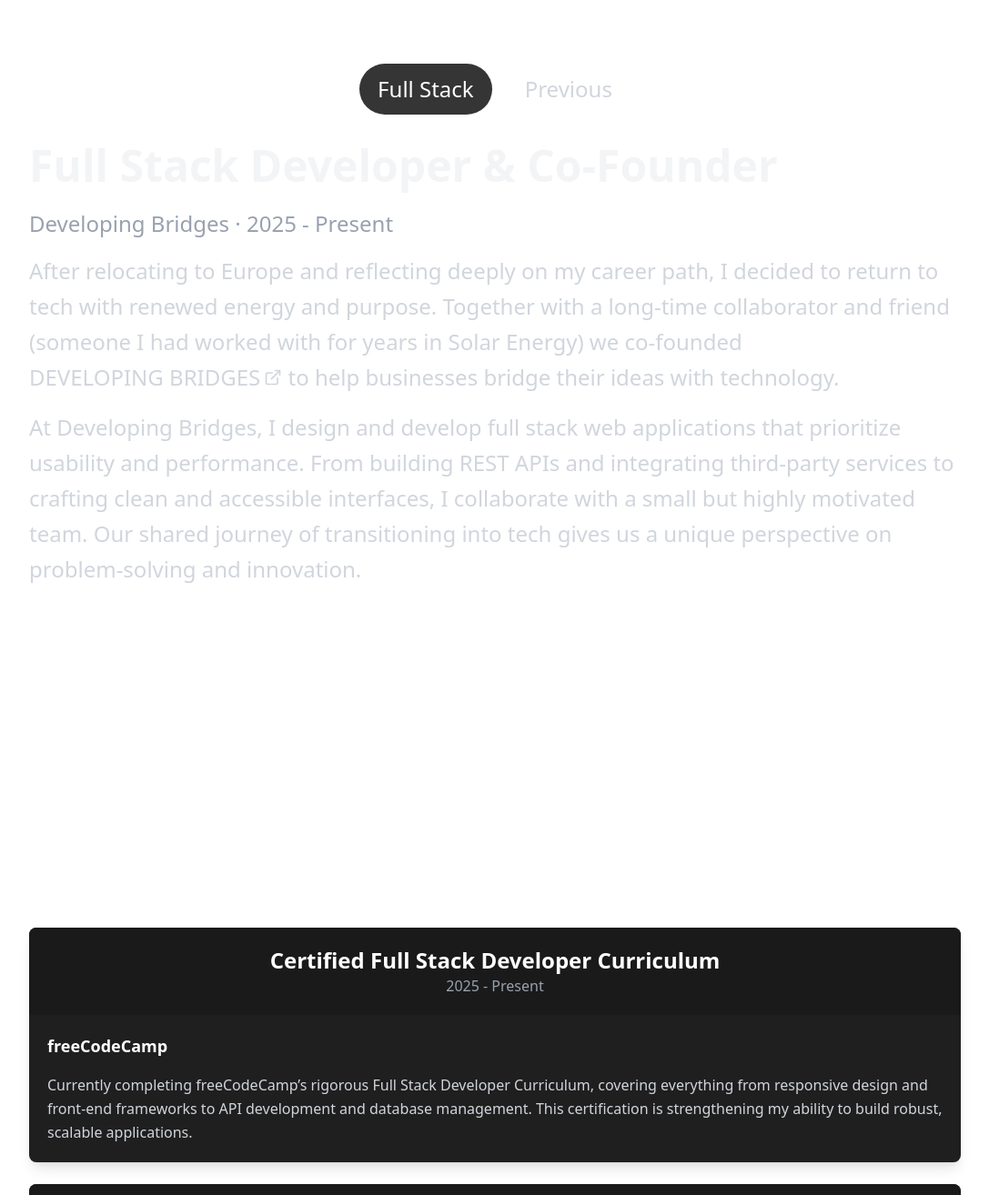
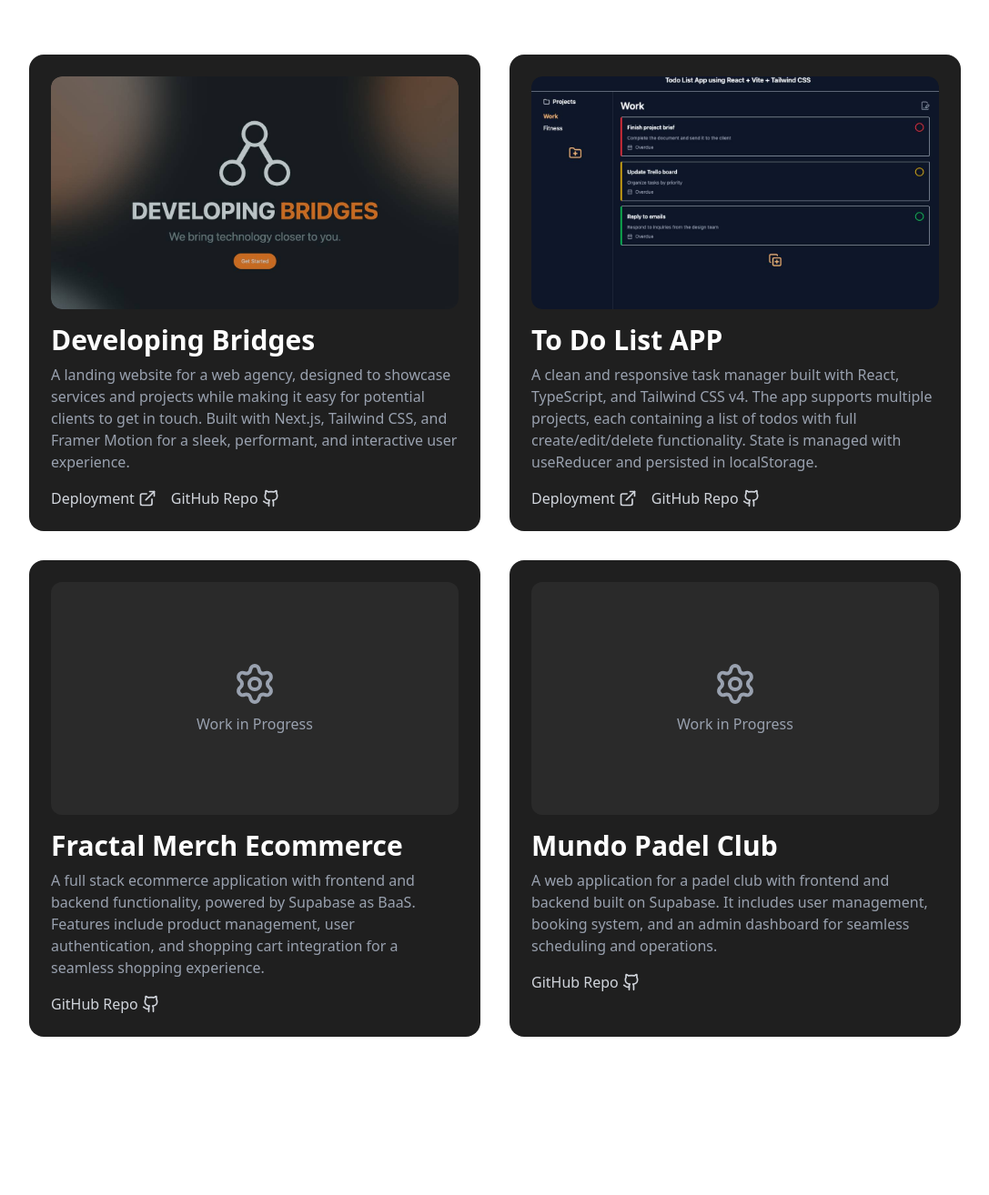
Before and after one commit to Bugedo/bugedo.dev, a Next.js app: page / in a window 1280 px wide. Shown: the part 976-2290 px from the top of the page at 91% size, without its empty margins (96-1183 px from the left). Built offline with nearby package versions, Linux system fonts and the light colour scheme.

Commit message:
feat(projects): add Projects section with cards and work-in-progress placeholders

```diff
--- a/app/page.tsx
+++ b/app/page.tsx
@@ -1,4 +1,5 @@
 import Hero from '@/components/Hero';
+import Projects from '@/components/Projects';
 import WorkExperience from '@/components/WorkExperience';
 import Education from '@/components/Education';
 
@@ -6,6 +7,7 @@ export default function Home() {
   return (
     <main className="flex flex-col min-h-screen">
       <Hero />
+      <Projects />
       <WorkExperience />
       <Education />
     </main>
--- a/components/Header.tsx
+++ b/components/Header.tsx
@@ -51,6 +51,9 @@ export function Header() {
         </button>
 
         <nav className="flex gap-6 text-sm text-gray-400">
+          <button onClick={() => scrollToSection('projects')} className="hover:text-white">
+            Projects
+          </button>
           <button onClick={() => scrollToSection('work')} className="hover:text-white">
             Work
           </button>
--- /dev/null
+++ b/components/Projects.tsx
@@ -0,0 +1,152 @@
+'use client';
+
+import React from 'react';
+import { ExternalLink, Github, Settings } from 'lucide-react';
+
+export default function Projects() {
+  return (
+    <section className="relative flex flex-col justify-center items-center my-20 px-4 text-white min-h-[100svh]">
+      <div className="flex flex-col max-w-5xl z-10">
+        <h2 id="projects" className="text-5xl sm:text-6xl font-bold mb-8 text-white text-center">
+          Projects
+        </h2>
+
+        {/* Projects Grid */}
+        <div className="grid grid-cols-1 sm:grid-cols-2 gap-8">
+          {/* Project 1 */}
+          <div className="bg-[#1f1f1f] rounded-2xl p-6 hover:scale-[1.02] transition-transform">
+            <div className="relative w-full h-64 rounded-xl overflow-hidden mb-4">
+              <img
+                src="/devbridges.jpg"
+                alt="Developing Bridges Preview"
+                className="object-cover w-full h-full rounded-xl hover:scale-105 transition-transform duration-300"
+              />
+            </div>
+
+            <h3 className="text-3xl font-bold mb-2">Developing Bridges</h3>
+            <p className="text-gray-400 mb-4">
+              A landing website for a web agency, designed to showcase services and projects while
+              making it easy for potential clients to get in touch. Built with Next.js, Tailwind
+              CSS, and Framer Motion for a sleek, performant, and interactive user experience.
+            </p>
+
+            <div className="flex gap-4 mt-4">
+              <a
+                href="https://developingbridges.com"
+                target="_blank"
+                rel="noopener noreferrer"
+                className="flex items-center gap-1 text-gray-300 hover:text-white transition-colors"
+              >
+                Deployment
+                <ExternalLink className="w-5 h-5" />
+              </a>
+              <a
+                href="https://github.com/CaimanBrujo/dev-bridges"
+                target="_blank"
+                rel="noopener noreferrer"
+                className="flex items-center gap-1 text-gray-300 hover:text-white transition-colors"
+              >
+                GitHub Repo
+                <Github className="w-5 h-5" />
+              </a>
+            </div>
+          </div>
+
+          {/* Project 2 */}
+          <div className="bg-[#1f1f1f] rounded-2xl p-6 hover:scale-[1.02] transition-transform">
+            <div className="relative w-full h-64 rounded-xl overflow-hidden mb-4">
+              <img
+                src="/todoapp.jpg"
+                alt="To Do List App Preview"
+                className="object-cover w-full h-full rounded-xl hover:scale-105 transition-transform duration-300"
+              />
+            </div>
+
+            <h3 className="text-3xl font-bold mb-2">To Do List APP</h3>
+            <p className="text-gray-400 mb-4">
+              A clean and responsive task manager built with React, TypeScript, and Tailwind CSS v4.
+              The app supports multiple projects, each containing a list of todos with full
+              create/edit/delete functionality. State is managed with useReducer and persisted in
+              localStorage.
+            </p>
+
+            <div className="flex gap-4 mt-4">
+              <a
+                href="https://todo-list-app-ten-nu.vercel.app/"
+                target="_blank"
+                rel="noopener noreferrer"
+                className="flex items-center gap-1 text-gray-300 hover:text-white transition-colors"
+              >
+                Deployment
+                <ExternalLink className="w-5 h-5" />
+              </a>
+              <a
+                href="https://github.com/CaimanBrujo/todo-list-app"
+                target="_blank"
+                rel="noopener noreferrer"
+                className="flex items-center gap-1 text-gray-300 hover:text-white transition-colors"
+              >
+                GitHub Repo
+                <Github className="w-5 h-5" />
+              </a>
+            </div>
+          </div>
+
+          {/* Project 3 - Fractal Merch Ecommerce */}
+          <div className="bg-[#1f1f1f] rounded-2xl p-6 hover:scale-[1.02] transition-transform">
+            <div className="flex flex-col justify-center items-center w-full h-64 rounded-xl bg-[#2a2a2a] mb-4">
+              <Settings className="w-12 h-12 text-gray-400 animate-spin-slow mb-2" />
+              <p className="text-gray-400">Work in Progress</p>
+            </div>
+
+            <h3 className="text-3xl font-bold mb-2">Fractal Merch Ecommerce</h3>
+            <p className="text-gray-400 mb-4">
+              A full stack ecommerce application with frontend and backend functionality, powered by
+              Supabase as BaaS. Features include product management, user authentication, and
+              shopping cart integration for a seamless shopping experience.
+            </p>
+
+            <div className="flex gap-4 mt-4">
+              <a
+                href="https://github.com/CaimanBrujo/fractal-merch"
+                target="_blank"
+                rel="noopener noreferrer"
+                className="flex items-center gap-1 text-gray-300 hover:text-white transition-colors"
+              >
+                GitHub Repo
+                <Github className="w-5 h-5" />
+              </a>
+            </div>
+          </div>
+
+          {/* Project 4 - Mundo Padel Club */}
+          <div className="bg-[#1f1f1f] rounded-2xl p-6 hover:scale-[1.02] transition-transform">
+            <div className="flex flex-col justify-center items-center w-full h-64 rounded-xl bg-[#2a2a2a] mb-4">
+              <Settings className="w-12 h-12 text-gray-400 animate-spin-slow mb-2" />
+              <p className="text-gray-400">Work in Progress</p>
+            </div>
+
+            <h3 className="text-3xl font-bold mb-2">Mundo Padel Club</h3>
+            <p className="text-gray-400 mb-4">
+              A web application for a padel club with frontend and backend built on Supabase. It
+              includes user management, booking system, and an admin dashboard for seamless
+              scheduling and operations.
+            </p>
+
+            <div className="flex gap-4 mt-4">
+              <a
+                href="https://github.com/CaimanBrujo/mundo-padel"
+                target="_blank"
+                rel="noopener noreferrer"
+                className="flex items-center gap-1 text-gray-300 hover:text-white transition-colors"
+              >
+                GitHub Repo
+                <Github className="w-5 h-5" />
+              </a>
+            </div>
+          </div>
+        </div>
+      </div>
+    </section>
+  );
+}
```
Also changed, not shown: public/devbridges.jpg (added), public/todoapp.jpg (added).
